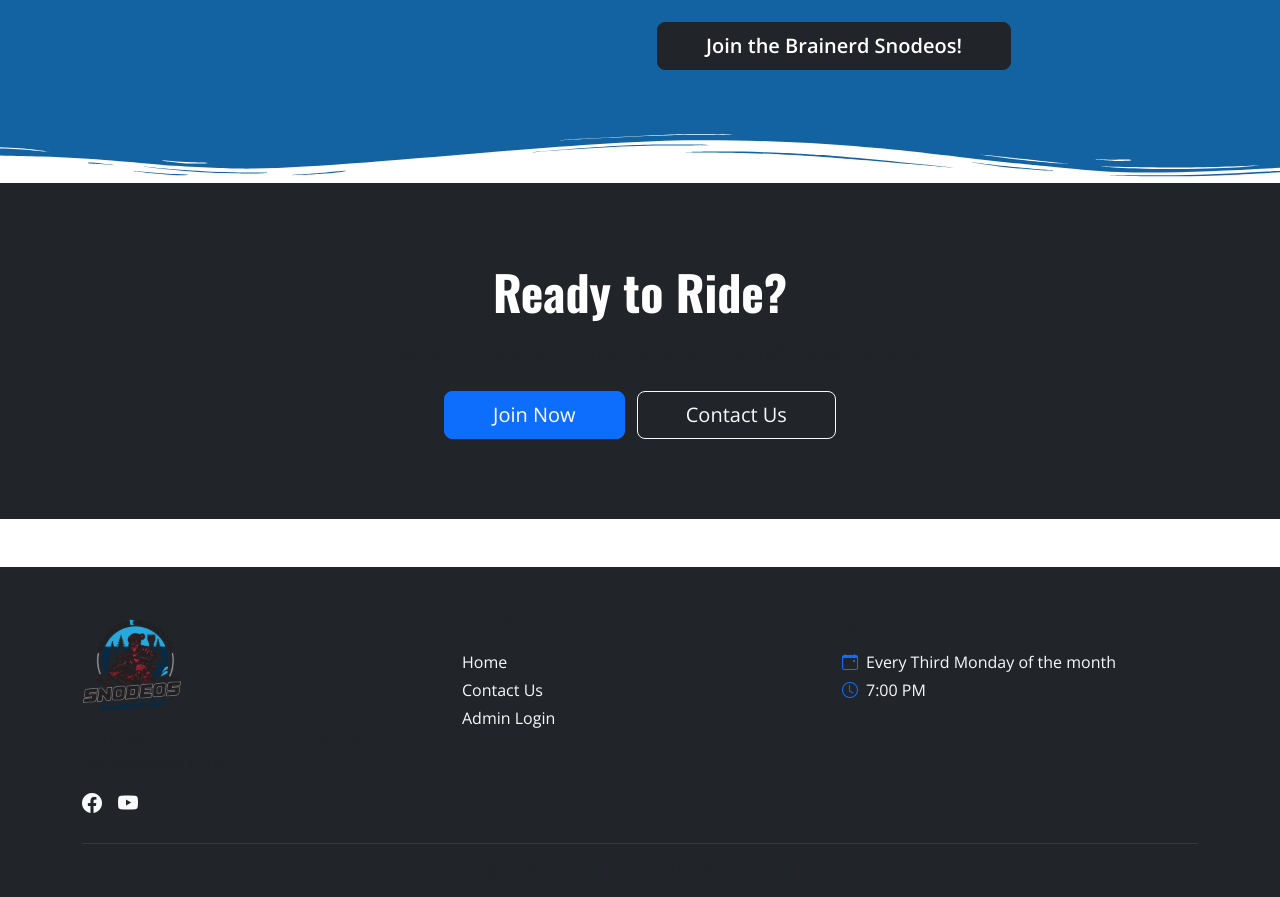
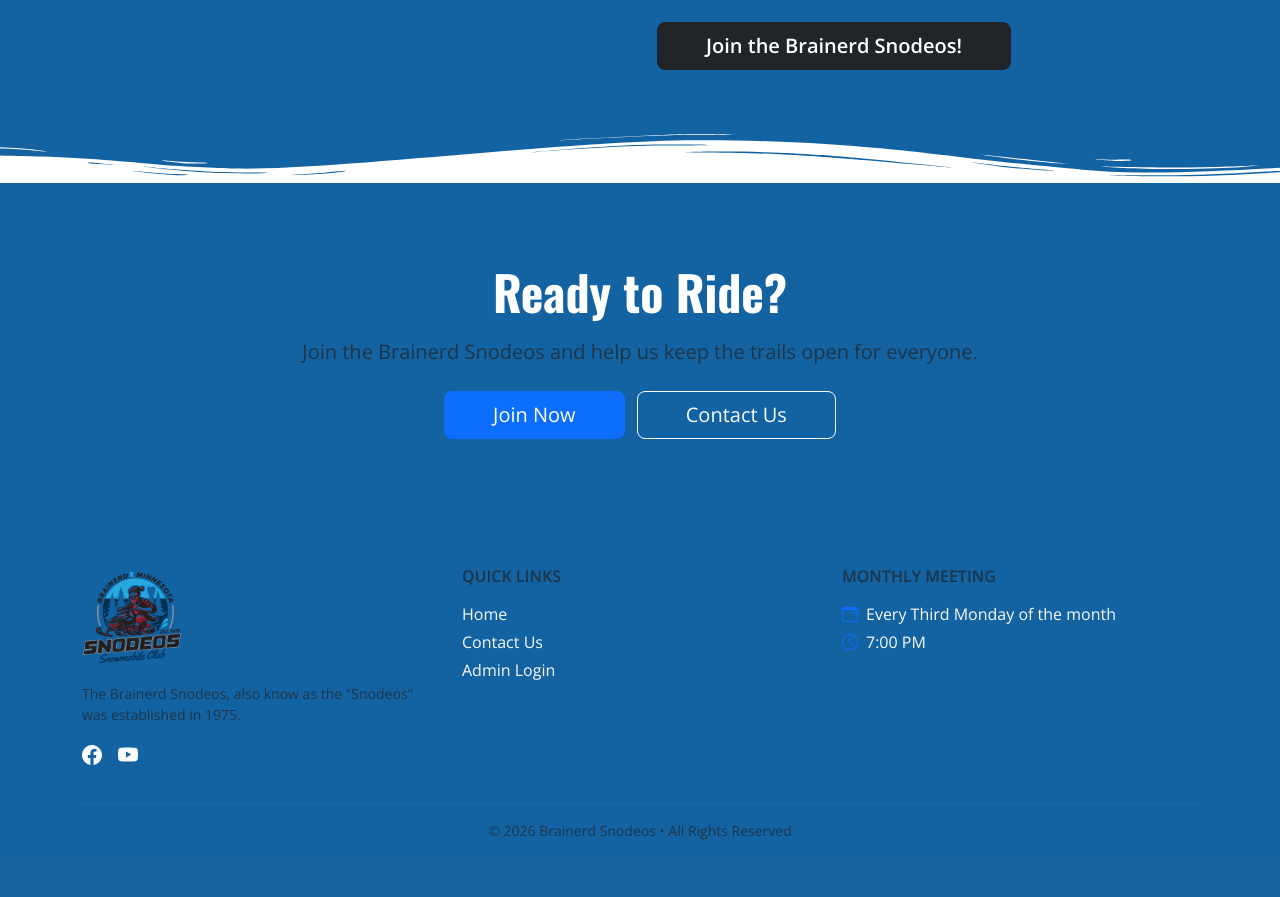
Before and after one commit to cloudflying87/snodeos, a Django app: page / in a window 1280 px wide. Shown: the part 1373-2270 px from the top of the page. After the commit the page ends 2213 px from the top, so only its background shows below. Run offline with Django 5.2, Linux system fonts and the light colour scheme; data that the repository does not hold is empty.

Commit message:
Change CTA and footer to match header blue (#1363A2), remove white gap
Replaced bg-dark with #1363A2 on the CTA section and footer. Removed
mt-5 from the footer which was creating the white gap between sections.

Co-Authored-By: Claude Sonnet 4.6 <noreply@anthropic.com>

```diff
--- a/templates/base.html
+++ b/templates/base.html
@@ -91,7 +91,7 @@
 {% block content %}{% endblock %}
 
 <!-- Footer -->
-<footer class="bg-dark text-light pt-5 pb-3 mt-5">
+<footer class="text-light pt-5 pb-3" style="background:#1363A2;">
   <div class="container">
     <div class="row g-4 align-items-start">
 
@@ -124,7 +124,7 @@
       </div>
 
     </div>
-    <hr class="border-secondary mt-4">
+    <hr style="border-color:rgba(255,255,255,0.2);margin-top:2rem;">
     <p class="text-center text-muted small mb-0">&copy; {% now "Y" %} Brainerd Snodeos &bull; All Rights Reserved</p>
   </div>
 </footer>
--- a/templates/core/home.html
+++ b/templates/core/home.html
@@ -174,7 +174,7 @@
 {% endif %}
 
 <!-- CTA -->
-<section class="py-6 bg-dark text-white text-center">
+<section class="py-6 text-white text-center" style="background:#1363A2;">
   <div class="container">
     <h2 class="display-5 fw-bold font-oswald mb-3">Ready to Ride?</h2>
     <p class="lead text-muted mb-4">Join the Brainerd Snodeos and help us keep the trails open for everyone.</p>
```
